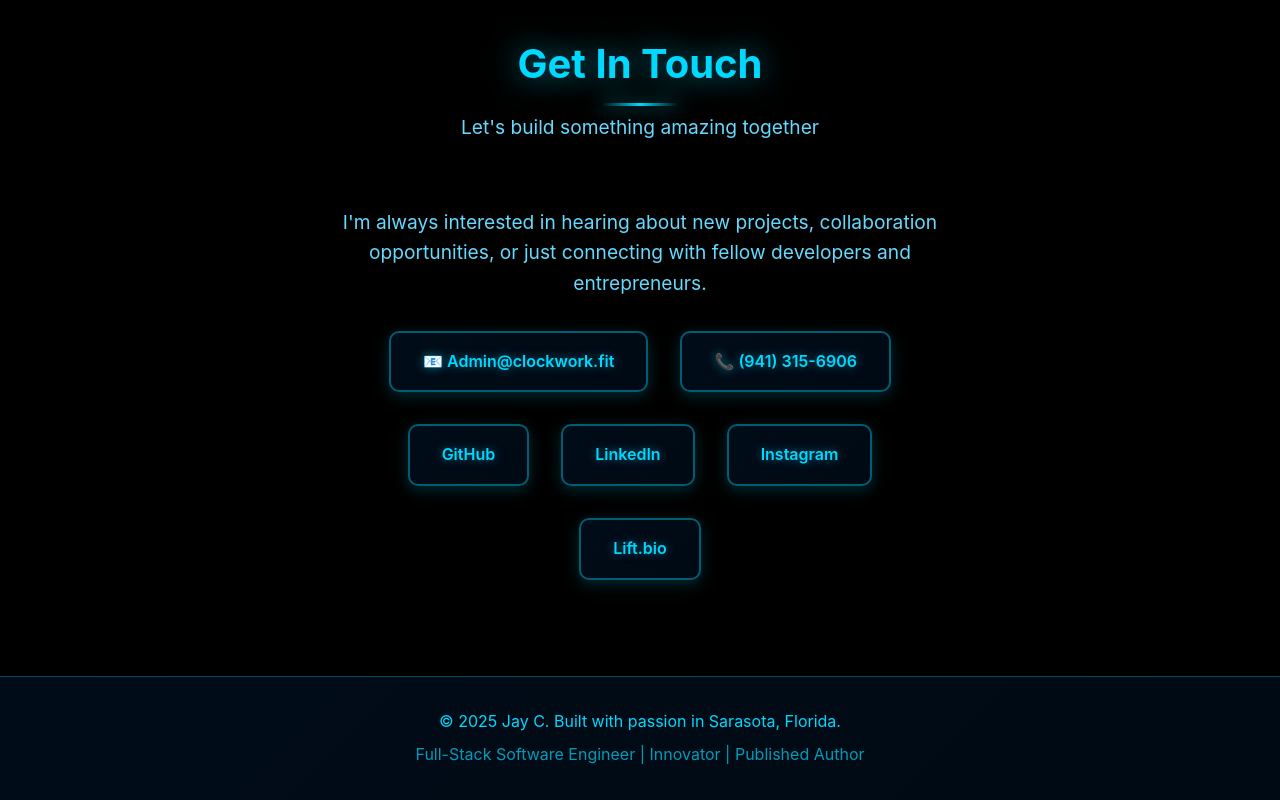
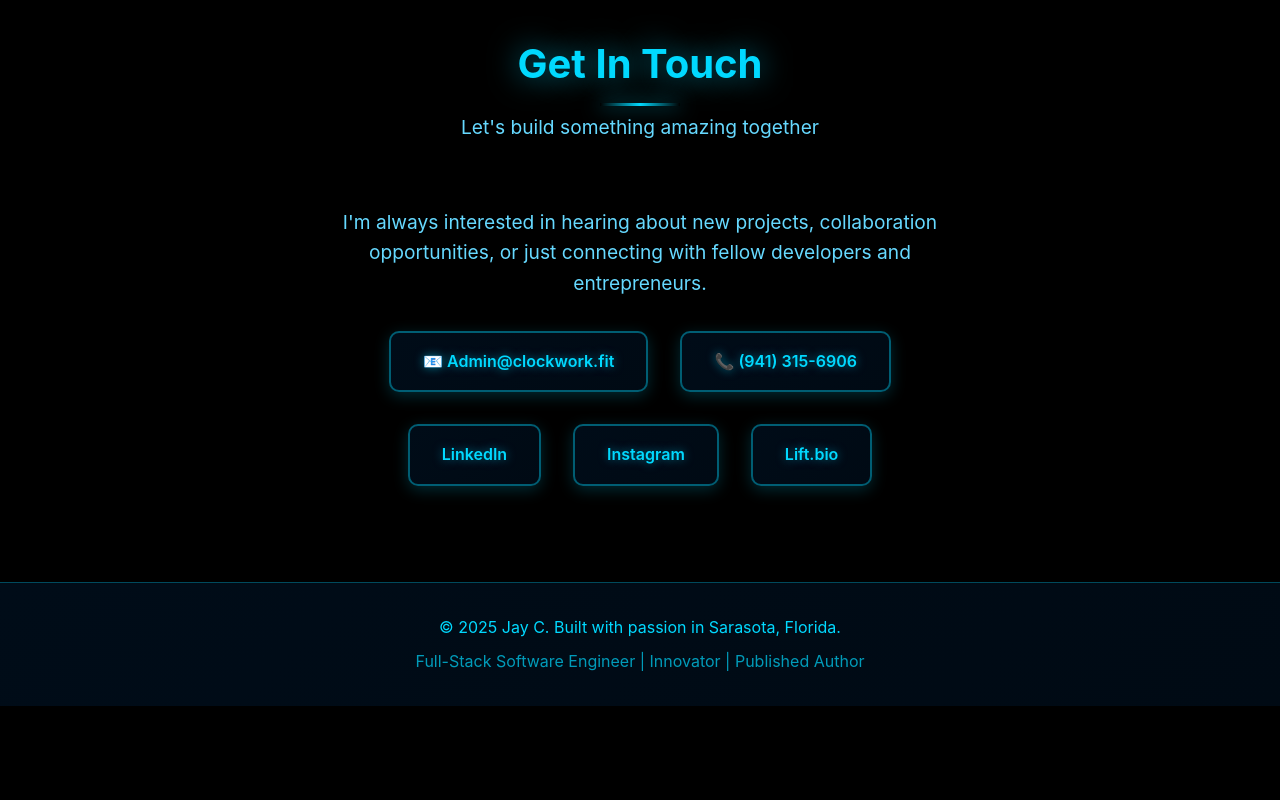
Before and after one commit to PheonixOfTesla/Portfolio, a plain HTML site: page index.html in a window 1280 px wide. Shown: the part 6954-7754 px from the top of the page. After the commit the page ends 7660 px from the top, so only its background shows below. Drawn offline with Linux system fonts and the light colour scheme.

Commit message:
Remove GitHub link from contact section

```diff
--- a/index.html
+++ b/index.html
@@ -1355,9 +1355,6 @@
                 <a href="tel:9413156906" class="contact-link">
                     <span>📞 (941) 315-6906</span>
                 </a>
-                <a href="https://github.com/PheonixOfTesla" class="contact-link" target="_blank">
-                    <span>GitHub</span>
-                </a>
                 <a href="https://www.linkedin.com/in/josh-lerner-210b29160/" class="contact-link" target="_blank">
                     <span>LinkedIn</span>
                 </a>
```
